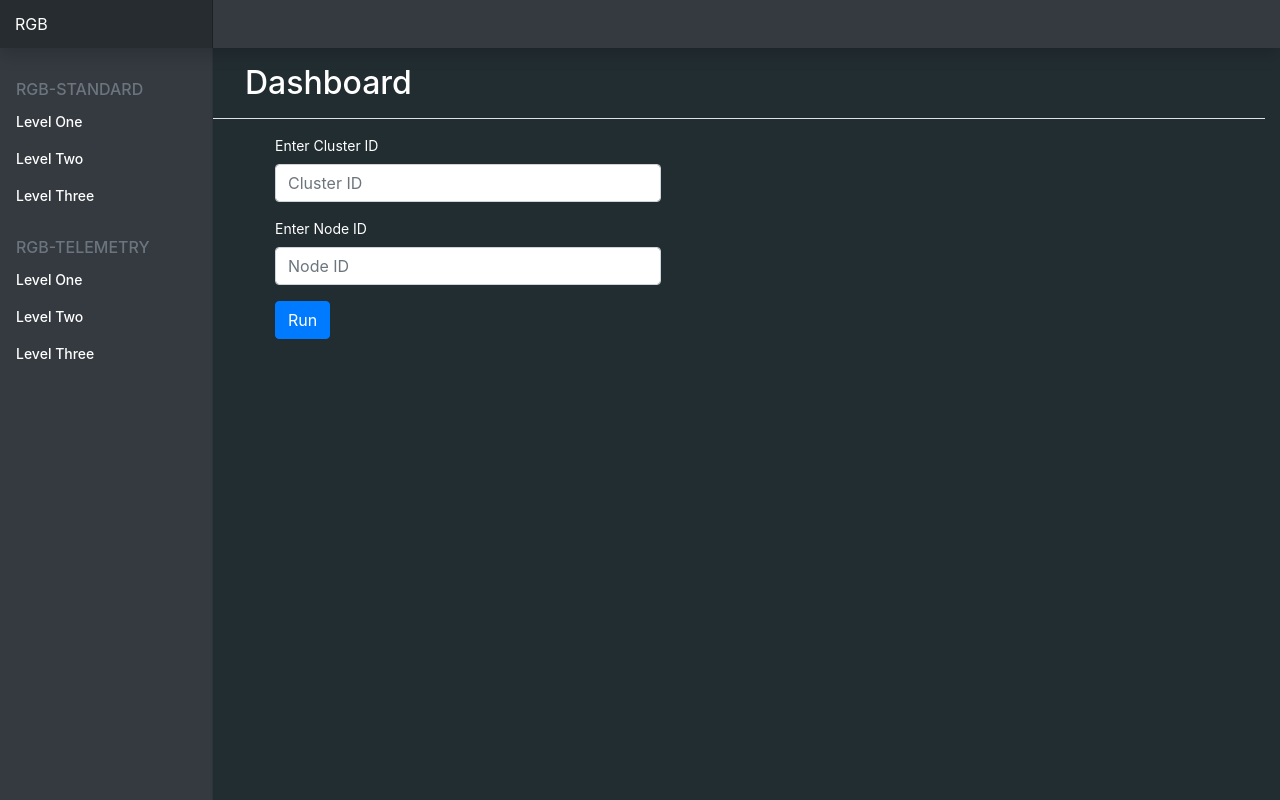
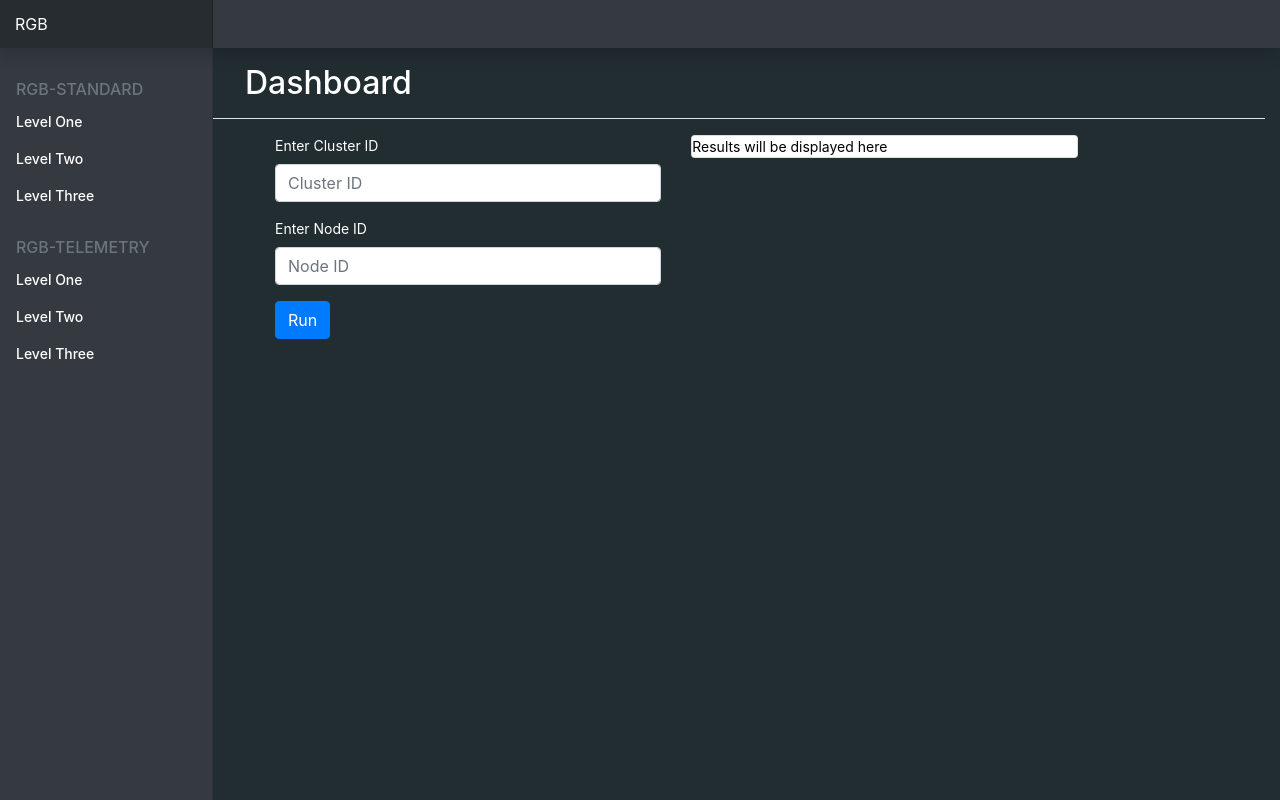
Before and after one commit to doubleope/RGB-GUI, a Flask app: template templates/dashboard.html in a window 1280 px wide. Run offline with Flask 2, Linux system fonts and the light colour scheme; the template is opened without the code that fills it, so the values that code supplies are empty; some libraries are stand-ins or nearby versions.

Commit message:
add results card

```diff
--- a/templates/dashboard.css
+++ b/templates/dashboard.css
@@ -101,3 +101,7 @@ main {
   margin-left: 230px;
   color: white;
 }
+
+.results {
+  color: black;
+}
--- a/templates/dashboard.html
+++ b/templates/dashboard.html
@@ -107,7 +107,7 @@
           <h1 id = "heading" class="h2">Dashboard</h1>
       </div>
       <div class = "row content">
-        <div class = "col-lg-10">
+        <div class = "col-lg-10 d-flex align-items-start">
           <div class = "col-lg-6">
             <form>
               <div class="form-group">
@@ -126,7 +126,8 @@
           </div>
 
           <div class = "col-lg-6">
-
+              <div class = "card results">Results will be displayed here
+              </div>
           </div>
 
 
```
